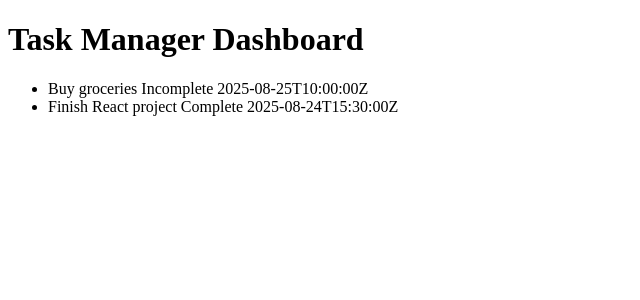
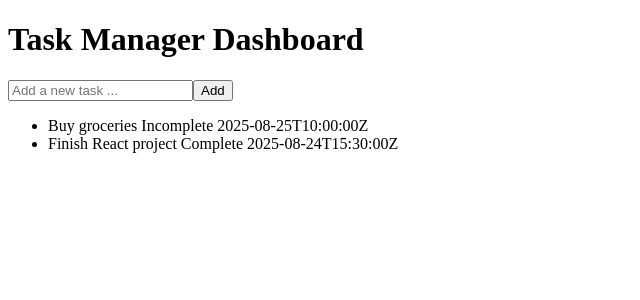
Before and after one commit to ChauNgo1106/task-manager-dashboard, a React (Create React App) app: page / in a window 1280 px wide. Shown: the top 300 px of the page, without its empty margins (0-640 px from the left). Built offline with nearby package versions, Linux system fonts and the light colour scheme.

Commit message:
Add a task

```diff
--- a/src/App.jsx
+++ b/src/App.jsx
@@ -1,14 +1,26 @@
 import { useEffect, useState } from "react";
 import mockData from "./data/tasks.json";
 import TaskList from "./components/TaskList";
+import TaskForm from "./components/TaskForm";
 const App = () => {
   const [tasks, setTasks] = useState([]);
   useEffect(() => {
     setTasks(mockData);
   }, []);
+
+  const addTask = (title) => {
+    const newTask = {
+      id: Date.now(),
+      title,
+      status: false,
+      createdAt: new Date().toISOString(),
+    };
+    setTasks([newTask, ...tasks]);
+  };
   return (
     <div>
       <h1>Task Manager Dashboard</h1>
+      <TaskForm onAdd={addTask} />
       <TaskList tasks={tasks} />
     </div>
   );
--- /dev/null
+++ b/src/components/TaskForm.jsx
@@ -0,0 +1,27 @@
+import { useState } from "react";
+
+function TaskForm({ onAdd }) {
+  const [title, setTitle] = useState("");
+  const handleOnSubmit = (e) => {
+    e.preventDefault();
+    if (!title.trim()) {
+      alert("Title can not be blank");
+      return;
+    }
+    onAdd(title.trim());
+    setTitle("");
+  };
+  return (
+    <form onSubmit={handleOnSubmit}>
+      <input
+        type="text"
+        placeholder="Add a new task ..."
+        value={title}
+        onChange={(e) => setTitle(e.target.value)}
+      />
+      <button type="submit">Add</button>
+    </form>
+  );
+}
+
+export default TaskForm;
```
